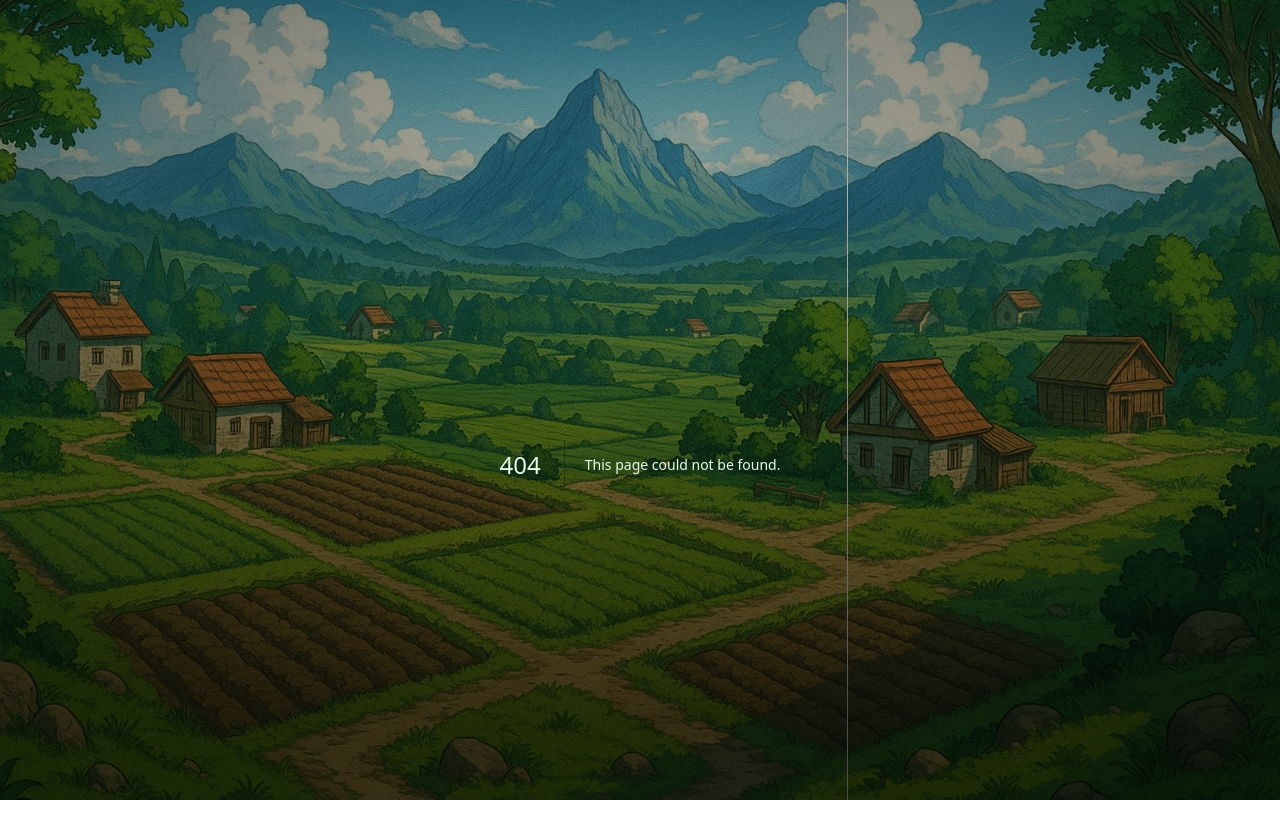
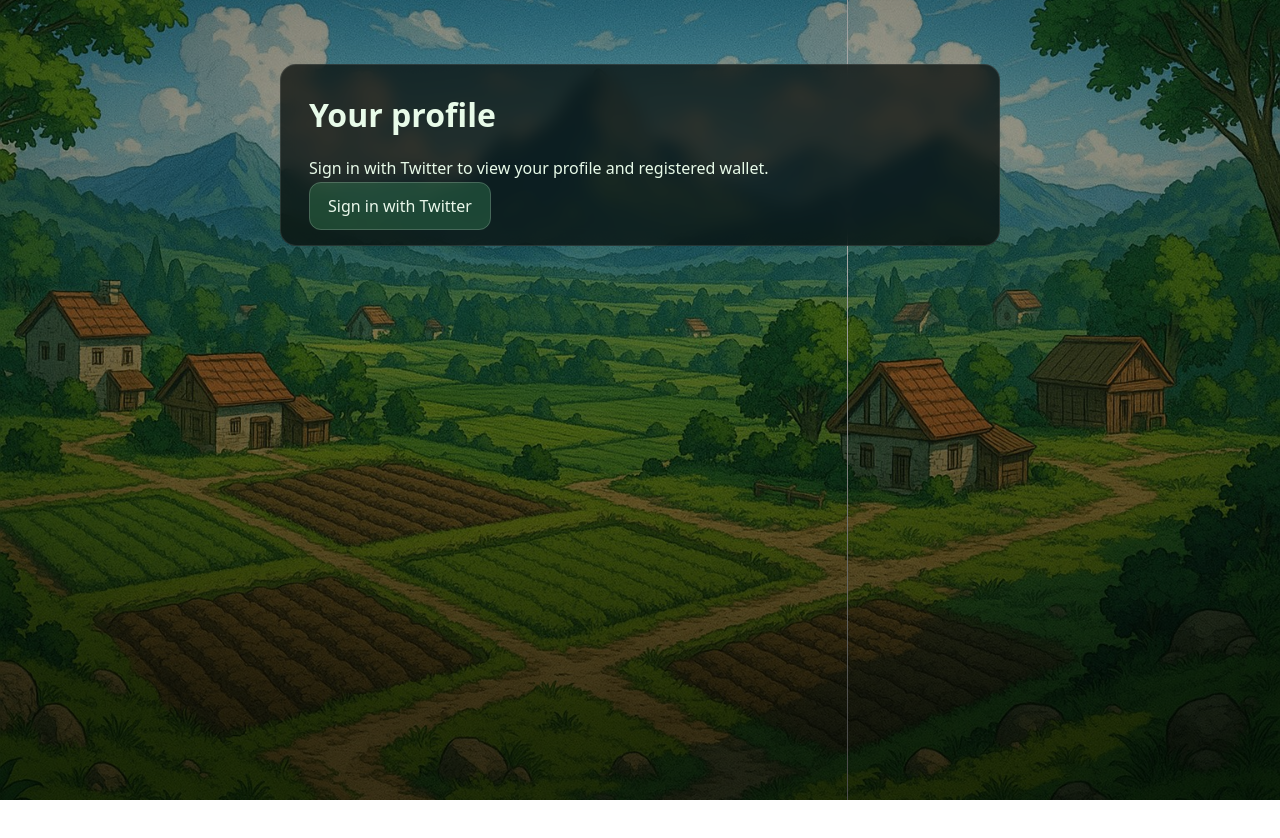
Before and after one commit to thewolfofwolves/plowed-access, a Next.js app: page /profile in a window 1280 px wide. Before the commit this address had no page. Shown: the top 838 px of the page. Built offline with nearby package versions, Linux system fonts and the light colour scheme.

Commit message:
Create page.js

```diff
--- /dev/null
+++ b/app/profile/page.js
@@ -0,0 +1,20 @@
+export default function ProfileEntry(){
+  const Card = ({children}) => (
+    <div style={{
+      maxWidth:880, margin:"48px auto", padding:28,
+      background:"rgba(6,10,7,0.72)", backdropFilter:"blur(8px)",
+      border:"1px solid rgba(255,255,255,0.10)", borderRadius:16
+    }}>{children}</div>
+  );
+  const buttonStyle={padding:"12px 18px",borderRadius:12,border:"1px solid rgba(255,255,255,0.18)",background:"rgba(87,214,127,0.22)",color:"#eaf8eb",textDecoration:"none"};
+
+  return (
+    <main>
+      <Card>
+        <h1 style={{marginTop:0}}>Your profile</h1>
+        <p>Sign in with Twitter to view your profile and registered wallet.</p>
+        <a href="/api/x/start?mode=view" style={buttonStyle}>Sign in with Twitter</a>
+      </Card>
+    </main>
+  );
+}
```
